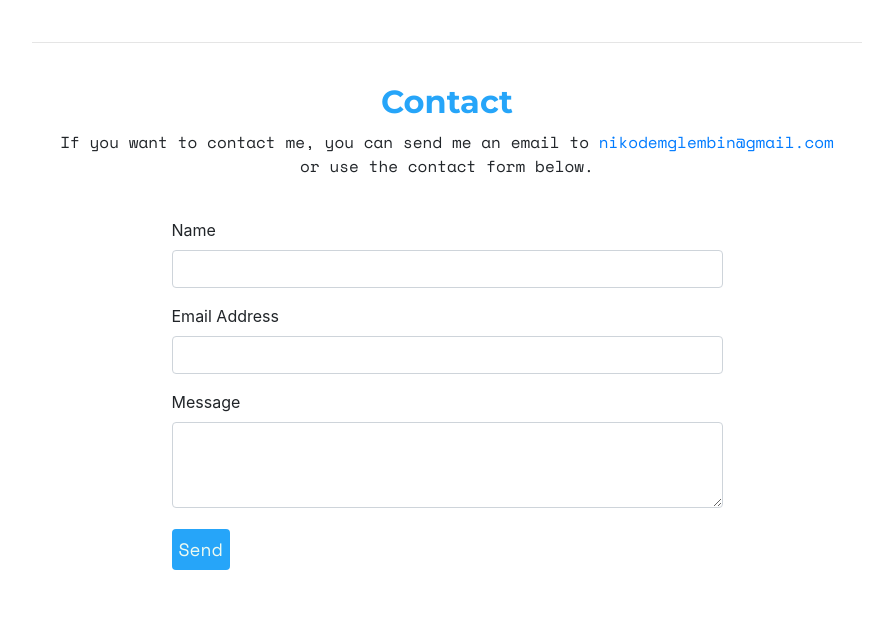
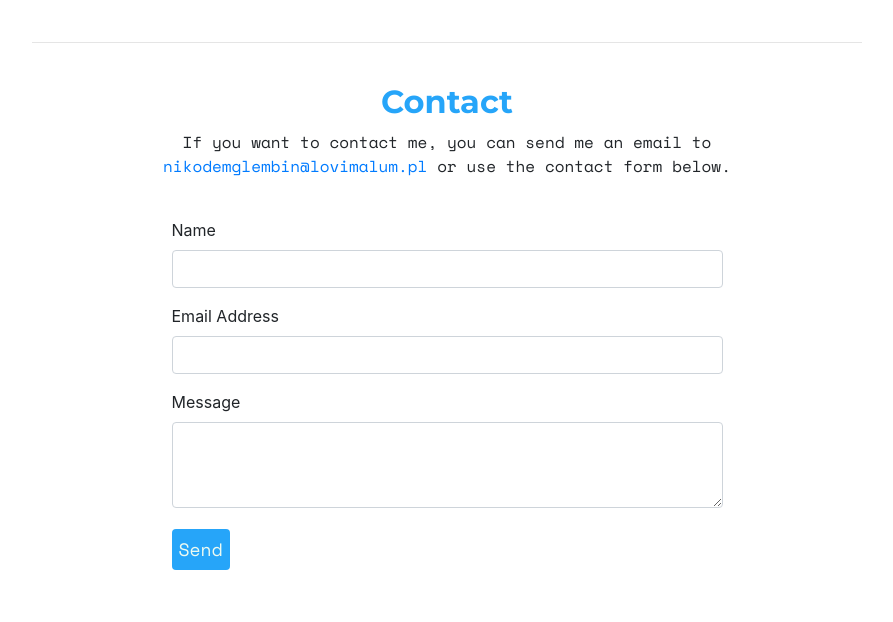
Before and after one commit to nyyn666/lovimalum.pl, a plain HTML site: page index.html in a window 1280 px wide. Shown: the part 1270-1892 px from the top of the page, without its empty margins (193-1086 px from the left). Drawn offline with nearby package versions, Linux system fonts and the light colour scheme; a script that the page names is missing.

Commit message:
LoviMalum

```diff
--- a/index.html
+++ b/index.html
@@ -161,7 +161,7 @@
         <div class="container-fluid" id="contact">
             <h2>Contact</h2>
             <p class="monospace">If you want to contact me, you can send me an email to <a
-                    href="mailto:nikodemglembin@gmail.com">nikodemglembin@gmail.com</a> or use the
+                    href="mailto:nikodemglembin@gmail.com">nikodemglembin@lovimalum.pl</a> or use the
                 contact form below.</p>
             <br>
             <div class="row">
```
